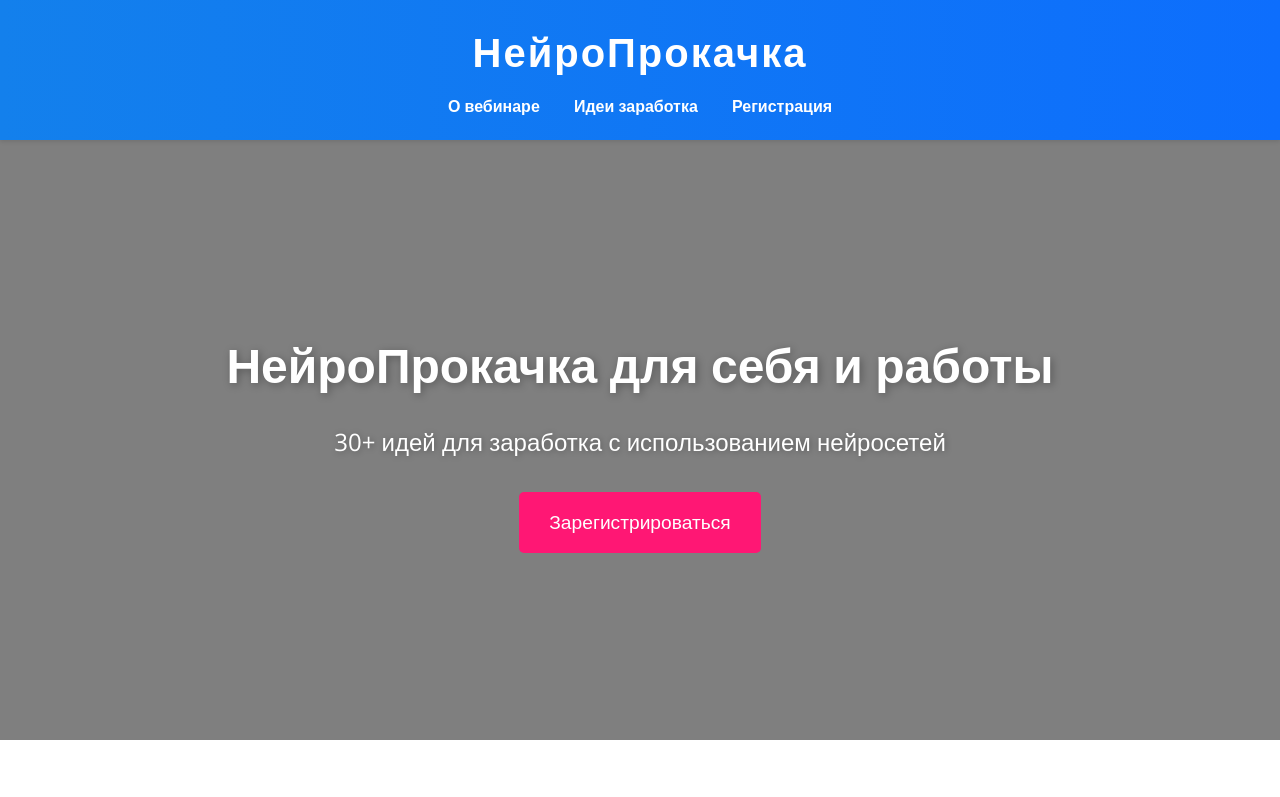
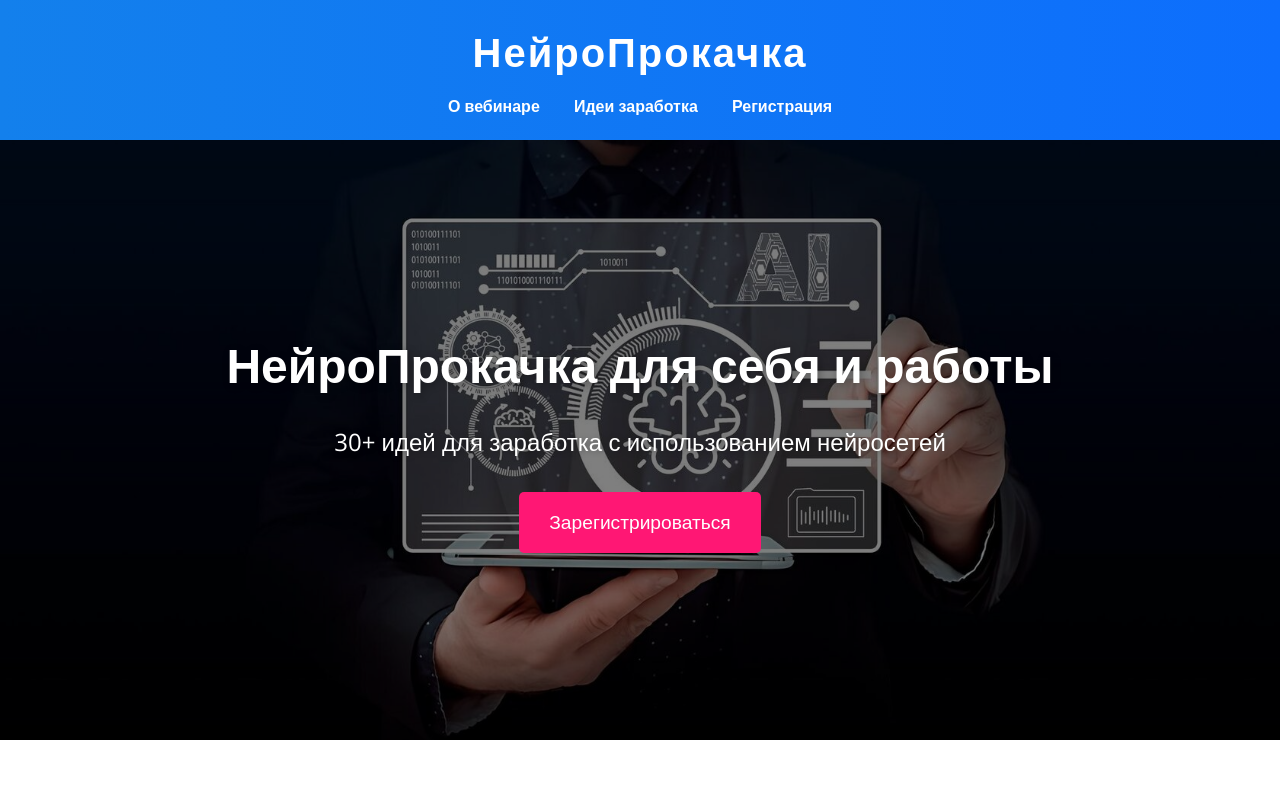
Before and after one commit to Luna994/webinar, a plain HTML site: page index.html in a window 1280 px wide. Shown: the top 797 px of the page. Drawn offline with nearby package versions, Linux system fonts and the light colour scheme.

Commit message:
Update index.html

```diff
--- a/index.html
+++ b/index.html
@@ -28,7 +28,7 @@
       --light-bg: #f8f9fa;
       --dark-bg: #333;
     }
-    /* Ключевые анимации */
+    /* Анимация спиннера */
     @keyframes spin {
       0% { transform: rotate(0deg); }
       100% { transform: rotate(360deg); }
@@ -38,7 +38,7 @@
       background: linear-gradient(90deg, var(--primary-color), var(--secondary-color));
       padding: 20px 0;
       text-align: center;
-      box-shadow: 0 2px 4px rgba(0,0,0,0.1);
+      box-shadow: 0 2px 4px rgba(0, 0, 0, 0.1);
     }
     header h1 {
       color: #fff;
@@ -58,7 +58,7 @@
     }
     /* Баннер с изображением и затемнением */
     .banner {
-      background: url('banner-image.jpg') no-repeat center center/cover;
+      background: url("/images/banner.jpg") no-repeat center center/cover;
       height: 600px;
       position: relative;
     }
@@ -158,7 +158,7 @@
     .registration-form button:hover {
       background: var(--secondary-color);
     }
-    /* Спиннер для демонстрации анимации */
+    /* Спиннер для анимации */
     .spinner {
       width: 40px;
       height: 40px;
@@ -238,7 +238,7 @@
       <input type="email" placeholder="Ваш email" required>
       <button type="submit">Зарегистрироваться</button>
     </div>
-    <!-- Спиннер для демонстрации анимационного эффекта -->
+    <!-- Анимированный спиннер -->
     <div class="spinner"></div>
   </section>
 
```
